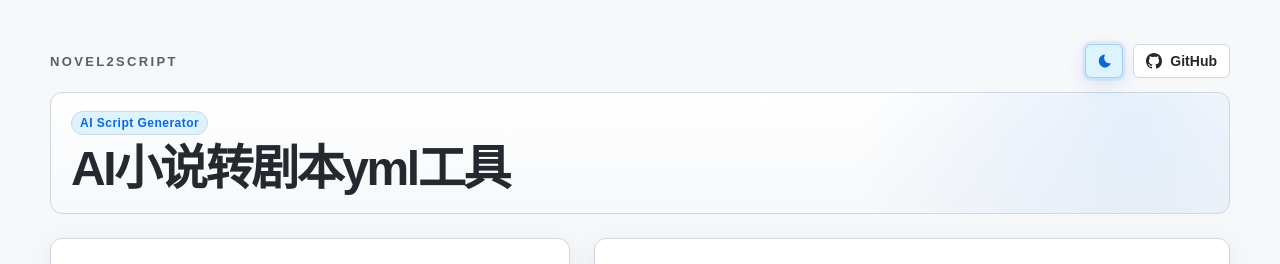
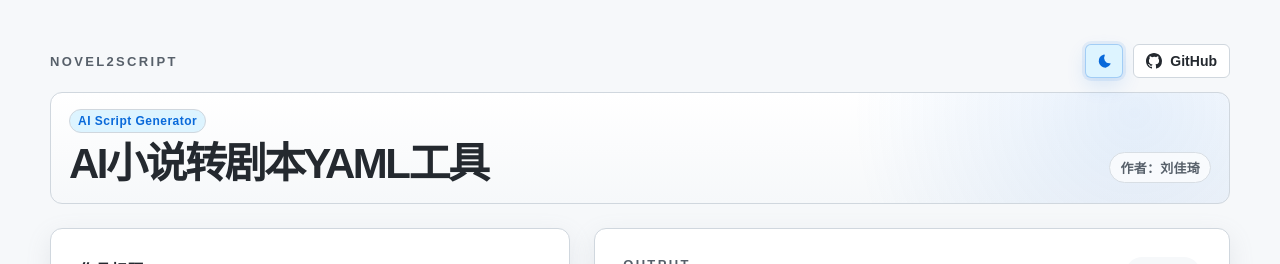
Before and after one commit to qiqi-521/novel2script, a React (Vite) app in the folder frontend/: page / in a window 1280 px wide. Shown: the top 264 px of the page. Built offline with nearby package versions, Linux system fonts and the light colour scheme; no server answers.

Commit message:
增加作者信息

```diff
--- a/frontend/src/App.tsx
+++ b/frontend/src/App.tsx
@@ -131,7 +131,10 @@ function App() {
         </div>
         <div className="hero-copy">
           <span className="hero-badge">AI Script Generator</span>
-          <h1>AI小说转剧本yml工具</h1>
+          <div className="hero-title-row">
+            <h1>AI小说转剧本YAML工具</h1>
+            <span className="hero-author">作者：刘佳琦</span>
+          </div>
         </div>
       </section>
 
--- a/frontend/src/styles.css
+++ b/frontend/src/styles.css
@@ -106,7 +106,7 @@ textarea {
 }
 
 .hero-copy {
-  padding: 18px 20px;
+  padding: 16px 18px;
   border: 1px solid #d0d7de;
   border-radius: 12px;
   background:
@@ -116,7 +116,7 @@ textarea {
 
 .hero-badge {
   display: inline-flex;
-  margin-bottom: 8px;
+  margin-bottom: 7px;
   padding: 4px 8px;
   border: 1px solid #d0d7de;
   border-radius: 999px;
@@ -127,6 +127,26 @@ textarea {
   letter-spacing: 0.04em;
 }
 
+.hero-title-row {
+  display: flex;
+  justify-content: space-between;
+  gap: 18px;
+  align-items: flex-end;
+}
+
+.hero-author {
+  flex: 0 0 auto;
+  margin-bottom: 4px;
+  padding: 5px 10px;
+  border: 1px solid #d8dee4;
+  border-radius: 999px;
+  color: #57606a;
+  background: rgba(255, 255, 255, 0.72);
+  font-size: 13px;
+  font-weight: 700;
+  letter-spacing: 0.02em;
+}
+
 h1,
 h2 {
   margin: 0;
@@ -135,8 +155,10 @@ h2 {
 
 h1 {
   max-width: 820px;
-  font-size: clamp(30px, 4vw, 48px);
-  line-height: 1.08;
+  font-size: clamp(28px, 3.4vw, 42px);
+  line-height: 1.12;
+  font-weight: 900;
+  letter-spacing: -0.06em;
   color: #24292f;
 }
 
@@ -530,6 +552,12 @@ h2 {
   background: rgba(46, 160, 67, 0.12);
 }
 
+.shell-dark .hero-author {
+  border-color: #30363d;
+  color: #8b949e;
+  background: rgba(33, 38, 45, 0.72);
+}
+
 .shell-dark .theme-toggle {
   border-color: rgba(240, 246, 252, 0.18);
   background: rgba(46, 160, 67, 0.16);
@@ -654,6 +682,16 @@ h2 {
     flex-direction: column;
   }
 
+  .hero-title-row {
+    align-items: flex-start;
+    flex-direction: column;
+    gap: 10px;
+  }
+
+  .hero-author {
+    margin-bottom: 0;
+  }
+
   .result-toolbar {
     align-items: stretch;
     flex-direction: column;
```
